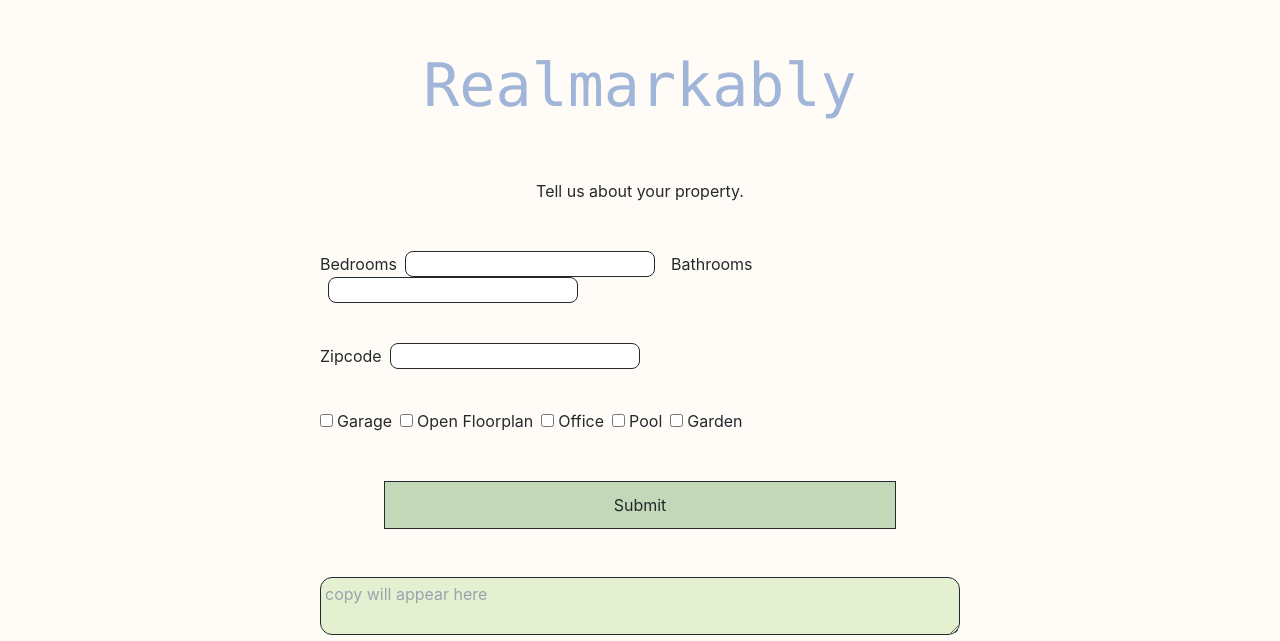
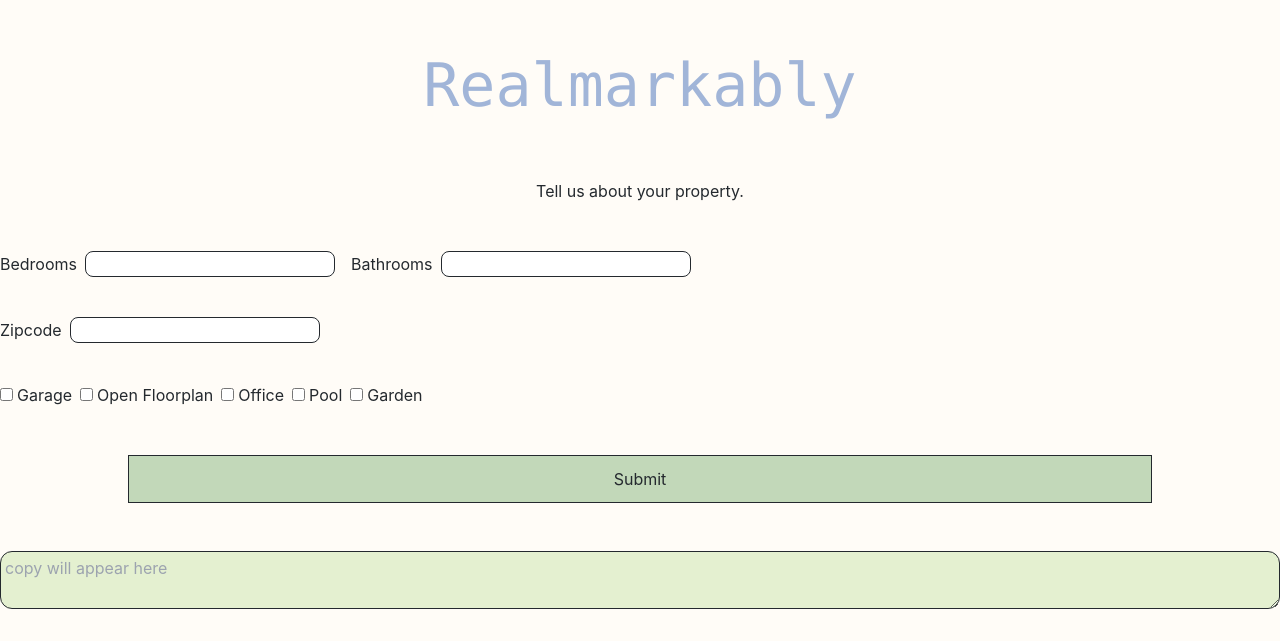
Before and after one commit to jgrossberg/franklin, a Next.js app: page / in a window 1280 px wide. Shown: the part 202-843 px from the top of the page. After the commit the page ends 817 px from the top, so only its background shows below. Built offline with nearby package versions, Linux system fonts and the light colour scheme.

Commit message:
fullwidth

```diff
--- a/pages/index.js
+++ b/pages/index.js
@@ -16,7 +16,7 @@ export default function Home() {
         <code>Realmarkably</code>
       </h1>
 
-      <div className="container mx-auto w-1/2" id="propertyform">
+      <div className="container mx-auto w-full" id="propertyform">
         <PropertyDetailForm></PropertyDetailForm>
       </div>
 
```
